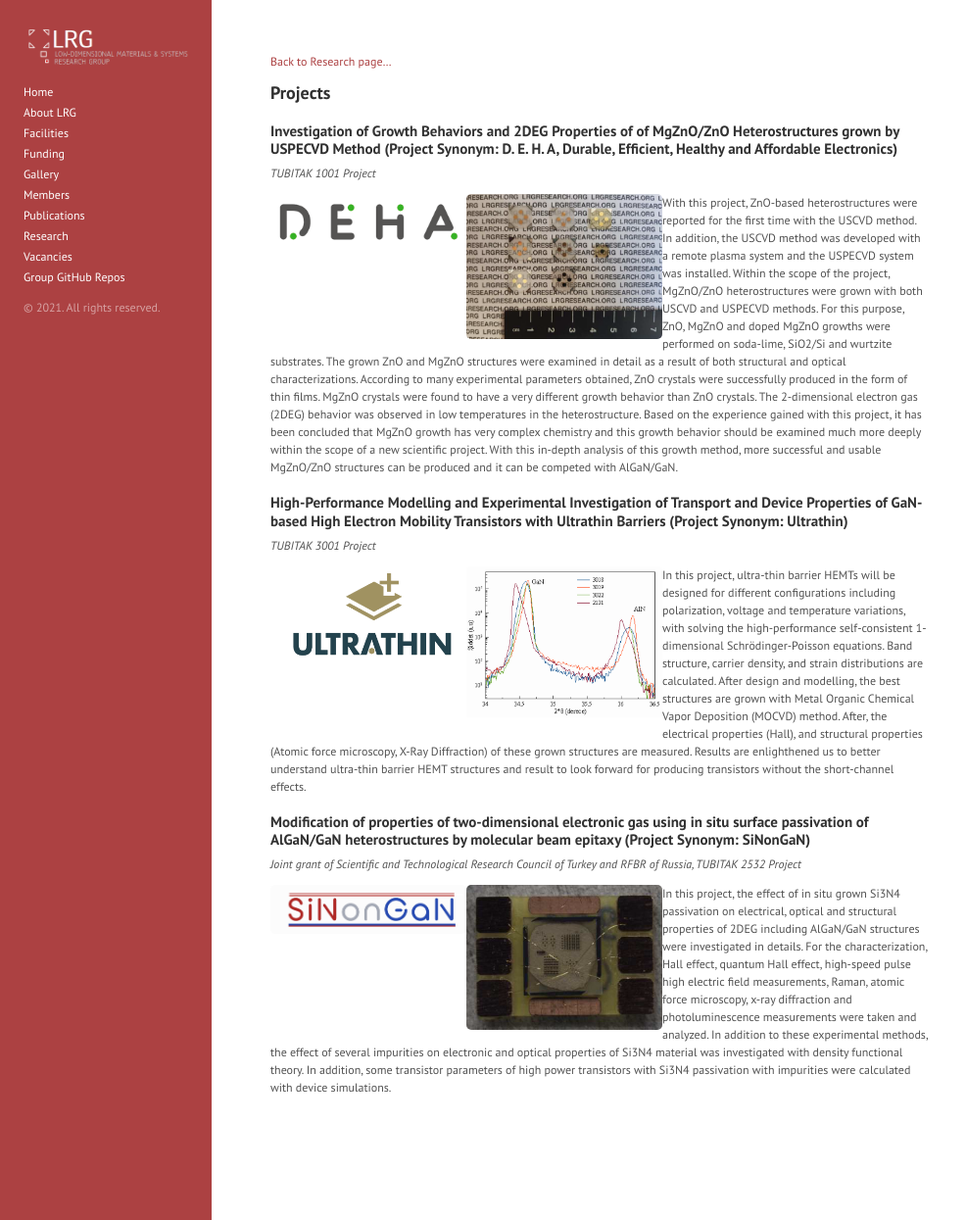
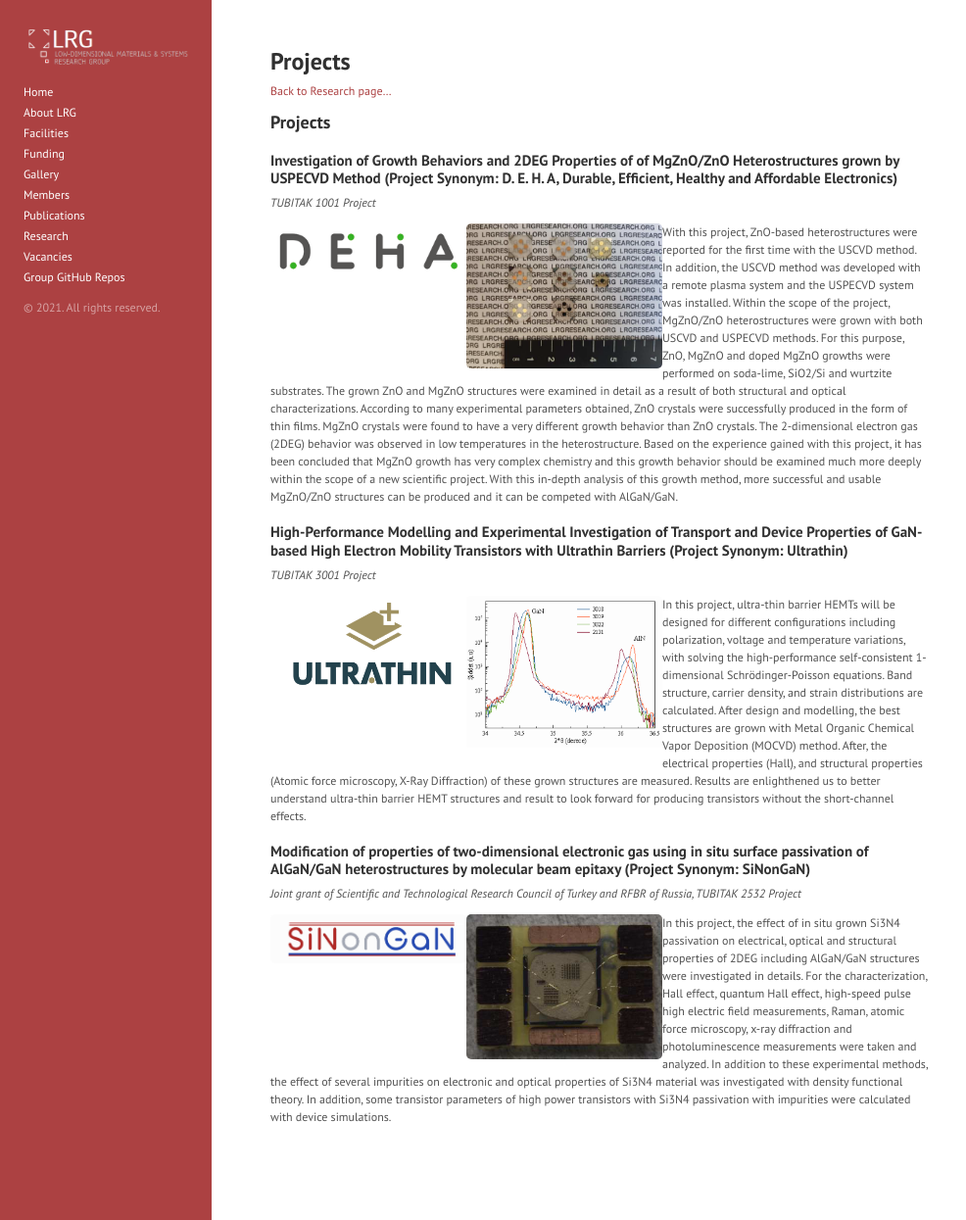
Before and after one commit to lrgresearch/oldwebsite, a Jekyll site: the page built from projects.md, in a window 1280 px wide and 1245 px high. Shown: the whole window at 98% size, without its empty margins (0-986 px from the left). Built offline with Jekyll 4.4.1, drawn with Linux system fonts in a browser that asks for light colours; our own code applies the rules of GitHub Pages for plain Markdown files.

Commit message:
Update projects.md

```diff
--- a/projects.md
+++ b/projects.md
@@ -1,3 +1,8 @@
+---
+layout: page
+title: Projects
+---
+
 [Back to Research page...](research.md)
 
 ## Projects
```
